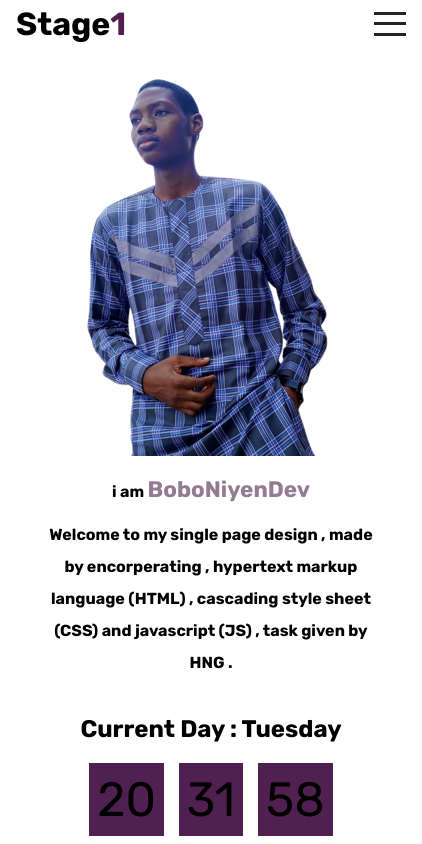
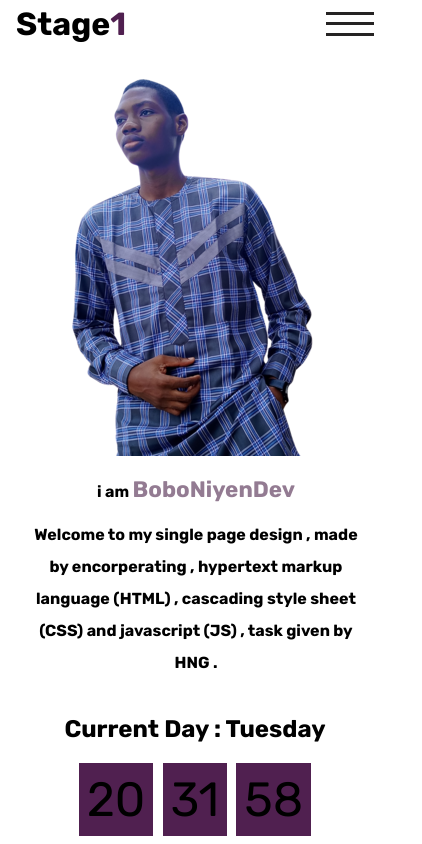
Before and after one commit to Boboniyen01/Hng11-Stage1, a plain HTML site: page index.html in a window 390 px wide. Shown: the top 844 px of the page, 422 px wide, since content can reach past the window. Drawn offline with Linux system fonts and the light colour scheme.

Commit message:
adding the final touch

```diff
--- a/style.css
+++ b/style.css
@@ -3,6 +3,11 @@ Light Grayish Magenta: hsl(300, 24%, 96%)
 White: hsl(0, 0%, 100%)
 Very Dark Magenta: hsl(300, 43%, 22%)
 Soft Pink: hsl(333, 80%, 67%) */
+* {
+    box-sizing: border-box;
+}
+
+
 body{
     margin: 0;
     padding: 0;
@@ -56,6 +61,7 @@ color:   hsl(300, 43%, 22%);
 main{
     margin: 2rem auto;
     width: 900px;
+
 }
 
 #first-section{
@@ -166,7 +172,7 @@ gap: 10px;
  @media(max-width:48rem){
 body{
     margin: 0 auto ;
- padding: 0;
+    padding: 0;
 }
 header{
   width: 100%;
@@ -175,6 +181,7 @@ header{
    display: flex;
    justify-content: space-between;
    align-items: center;
+   overflow-x: hidden;
 }
 
 header h1{
@@ -207,8 +214,9 @@ display: none;
     display: flex;
     flex-direction: column;
     justify-content: space-around;
-    width: 2rem;
+    width: 3rem;
     height: 2rem;
+    font-family: "Rubik", sans-serif;
 }
 .menu-btn span{
     background-color: rgb(37, 35, 35);
```
